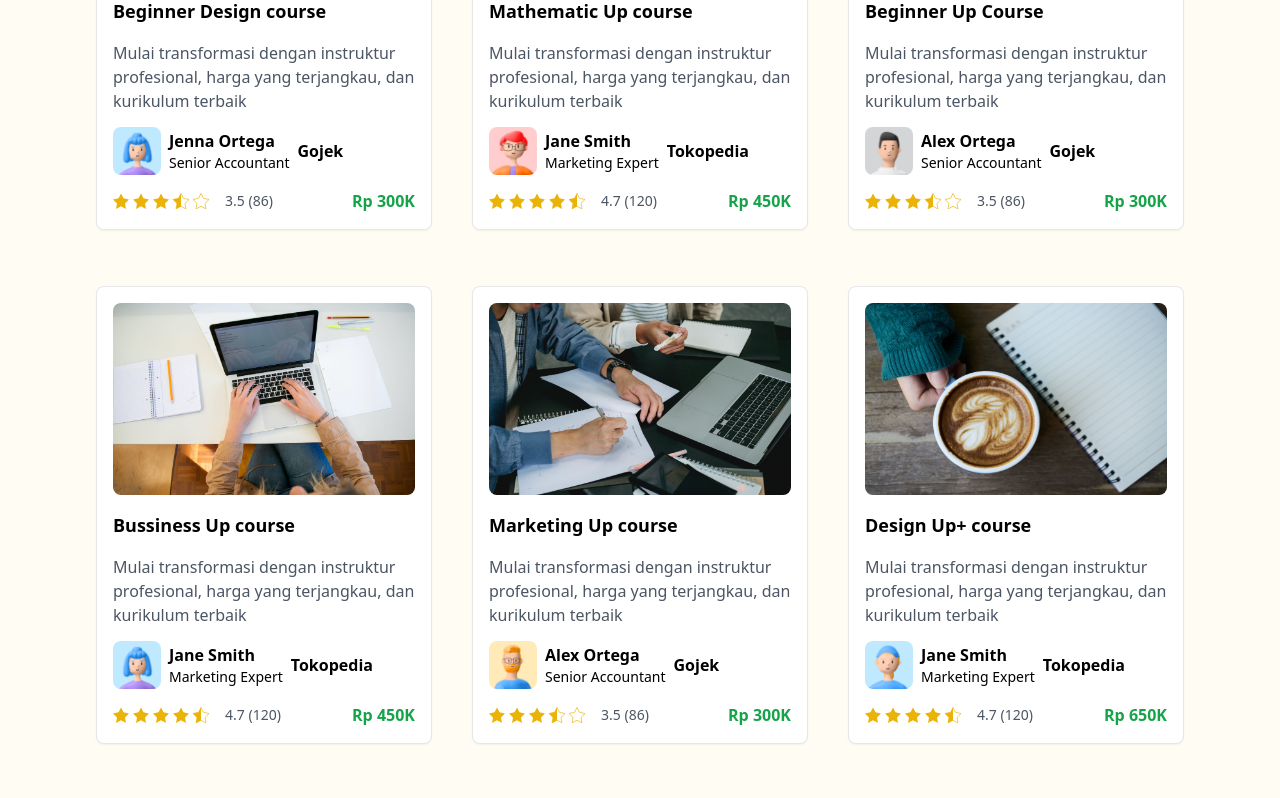
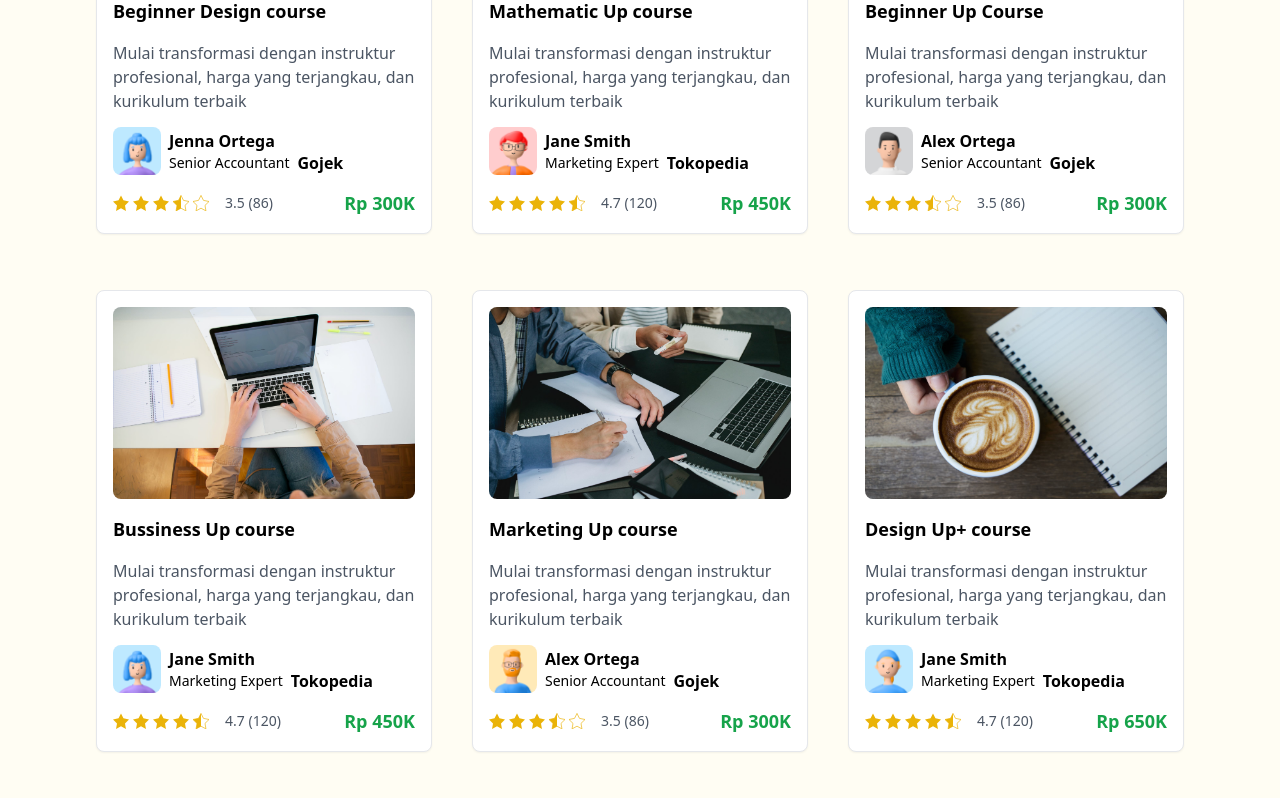
Before and after one commit to freedyest/mission5, a React (Vite) app: page /#/Home in a window 1280 px wide. Shown: the part 940-1738 px from the top of the page. Built offline with nearby package versions, Linux system fonts and the light colour scheme.

Commit message:
vid container fix

```diff
--- a/src/components/VideoCard.jsx
+++ b/src/components/VideoCard.jsx
@@ -98,7 +98,7 @@ function VideoCard({
             <h4 className="font-semibold">{name}</h4>
             <p className="text-darkgray text-sm">{role}</p>
           </div>
-          <p className="hidden md:block font-semibold text-black ml-auto">
+          <p className="hidden md:flex font-semibold text-black mt-6 ">
             {company}
           </p>
         </div>
@@ -114,7 +114,7 @@ function VideoCard({
             {rating} ({review})
           </span>
         </div>
-        <span className="price font-semibold ml-auto text-green-600">
+        <span className="price font-bold ml-auto text-green-600 text-lg">
           {price}
         </span>
       </div>
```
